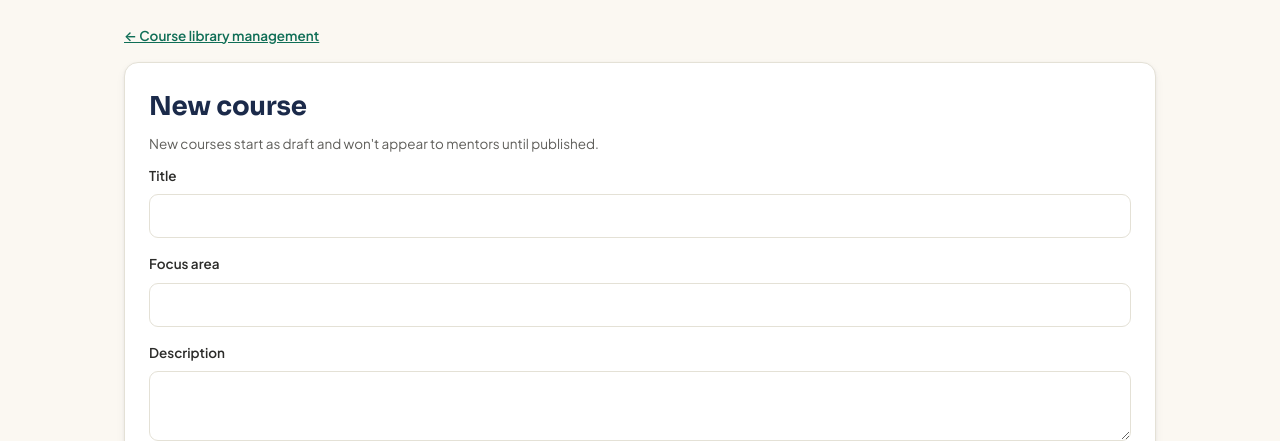
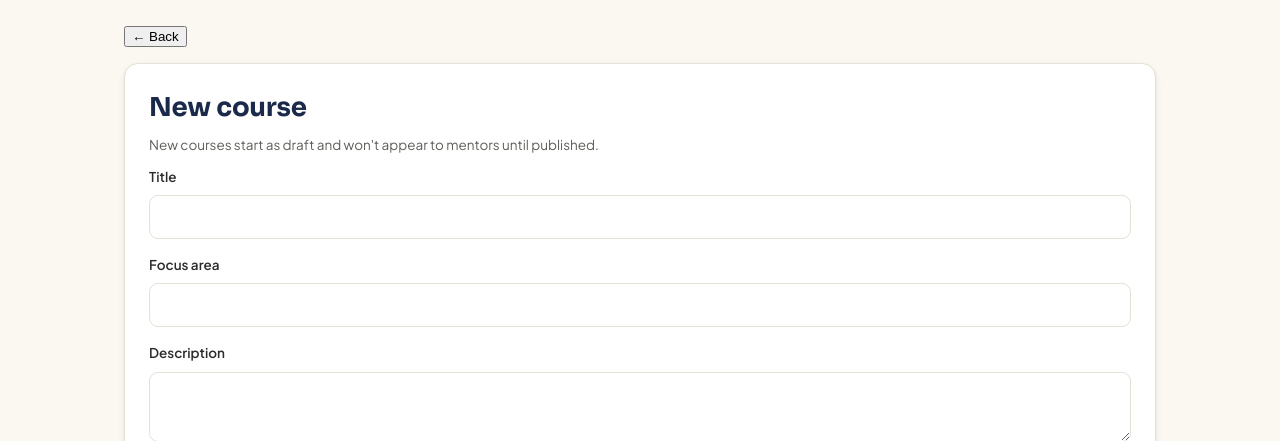
Before and after one commit to Alexandersocrates-dev/phil-app, a Python web app: template templates/course_builder.html in a window 1280 px wide. Shown: the part 62-503 px from the top of the page. Run offline with Jinja, Linux system fonts and the light colour scheme; the template is opened without the code that fills it, so the values that code supplies are empty.

Commit message:
Convert back-link to history-back button

```diff
--- a/templates/course_builder.html
+++ b/templates/course_builder.html
@@ -1,7 +1,7 @@
 {% extends "base.html" %}
 {% block title %}{{ 'Edit course' if course else 'New course' }} - Phil{% endblock %}
 {% block content %}
-<p class="back-link"><a href="/admin/courses">&larr; Course library management</a></p>
+<p class="back-link"><button type="button" class="js-back">&larr; Back</button></p>
 <div class="card">
   <h1>{{ 'Edit course' if course else 'New course' }}</h1>
   <p class="muted">New courses start as draft and won't appear to mentors until published.</p>
```
